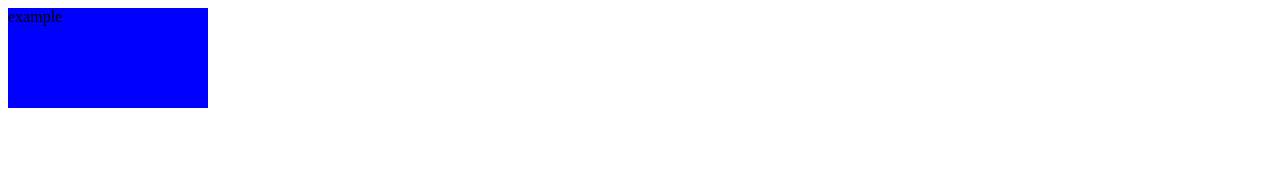
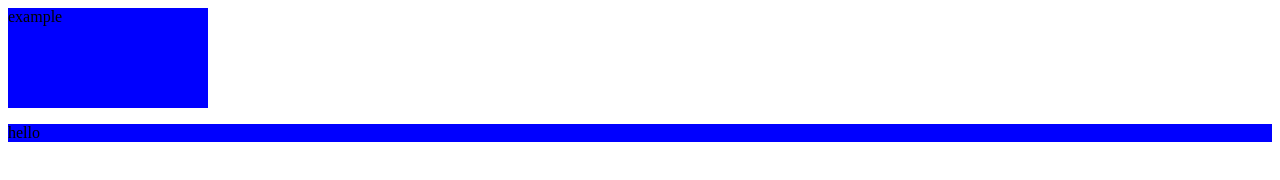
Before and after one commit to Waleed-Seagha/exam, a plain HTML site: page index.html in a window 1280 px wide. Drawn offline with Linux system fonts and the light colour scheme.

Commit message:
Merge branch 'main' into e,lxam

```diff
--- a/index.html
+++ b/index.html
@@ -8,5 +8,6 @@
 </head>
 <body>
     <div> example</div>
+    <p>hello</p>
 </body>
 </html>
--- a/master.css
+++ b/master.css
@@ -4,3 +4,6 @@ div {
     height: 100px;
     color: black;
 }
+p{
+    background-color: blue;
+}
```
